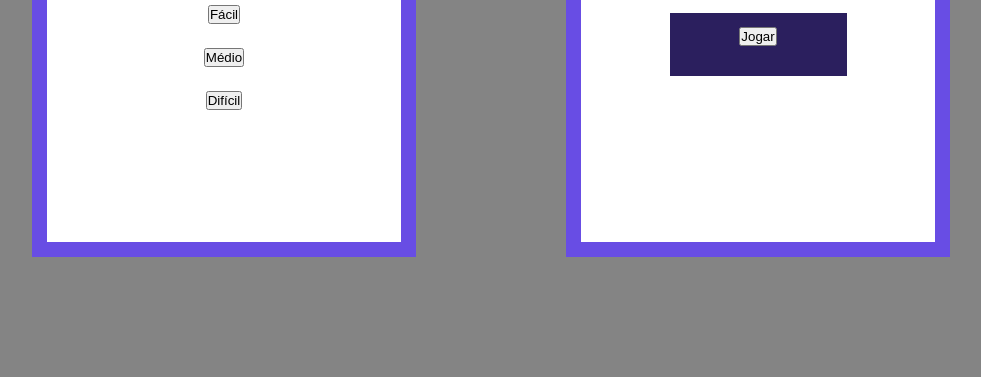
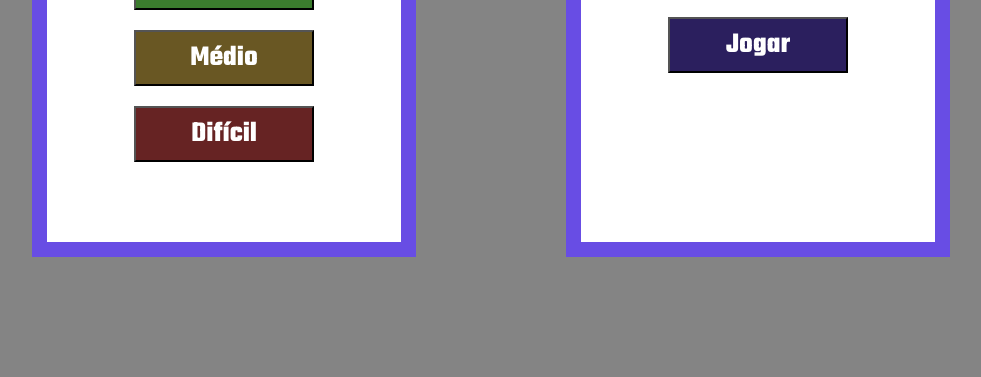
Before and after one commit to ledierguilherme/jogo-PWFE, a plain HTML site: page modoJogo.html in a window 1280 px wide. Shown: the part 423-800 px from the top of the page, without its empty margins (149-1130 px from the left). Drawn offline with Linux system fonts and the light colour scheme.

Commit message:
button modified

```diff
--- a/modoJogo.html
+++ b/modoJogo.html
@@ -29,14 +29,16 @@
 
             <div class="container-maquina">
                 <!-- <img src="" alt=""> -->
+
                 <h1>vs Máquina</h1>
                 <p>Escolha o nível do seu desafio:</p>
-                <!-- <button id="facil" onclick="//......">Fácil</button> -->
-                <a href="facil.html" class="button"><button>Fácil</button></a>
-                <!-- <button id="medio" onclick="//........">Médio</button> -->
-                <a href="medio.html" class="button"><button>Médio</button></a>
-                <!-- <button id="dificil" onclick="//........">Difícil</button> -->
-                <a href="dificil.html" class="button"><button>Difícil</button></a>
+
+                <a href="facil.html"><button class="btn_f">Fácil</button></a>
+
+                <a href="medio.html"><button class="btn_m">Médio</button></a>
+
+                <a href="dificil.html"><button class="btn_d">Difícil</button></a>
+
             </div>
 
             <div class="container-player">
@@ -44,7 +46,7 @@
                 <h1>Player vs Player</h1>
                 <p>Desafie um amigo</p>
                 <!-- <button id="Player" onclick="//........">Jogar</button> -->
-                <a href="jogo.html" class="button"><button>Jogar</button></a>
+                <a href="jogo.html"><button class="btn_j">Jogar</button></a>
             </div>
 
 
--- a/styles/modo.css
+++ b/styles/modo.css
@@ -32,52 +32,51 @@
 } */
 
 .container-maquina h1 {
-    font-size: clamp(.1em, 1em + 2vw, 4em);
+    font-size: clamp(0.1em, 1em + 2vw, 4em);
     color: #2707b6;
 }
 
 .container-maquina p {
     width: 47%;
-    font-size: clamp(.1em, 1em + .5vw, 1.2em);
+    font-size: clamp(0.1em, 1em + 0.5vw, 1.2em);
     text-align: center;
     color: #3b3b3b;
     border: 4px solid #3b3b3b;
 }
 
-.container-maquina button#facil {
+/* .container-maquina button#facil {
     width: 50%;
     height: 12%;
     background-color: #3b7c2e;
     font-family: 'Teko', sans-serif;
     font-weight: 600;
-    font-size: clamp(.0em, 1em + 1vw, 2em);
+    font-size: clamp(0em, 1em + 1vw, 2em);
+    text-decoration: none;
+    text-align: center;
+    color: white;
+} */
+
+button {
+    width: 14vw;
+    height: 7vh;
+    font-family: 'Teko', sans-serif;
+    font-weight: 600;
+    font-size: clamp(0em, 1em + 1vw, 2em);
     text-decoration: none;
     text-align: center;
     color: white;
 }
 
-.container-maquina button#medio {
-    width: 50%;
-    height: 12%;
-    background-color: #695723;
-    font-family: 'Teko', sans-serif;
-    font-weight: 600;
-    font-size: clamp(.0em, 1em + 1vw, 2em);
-    text-decoration: none;
-    text-align: center;
-    color: white;
+.btn_f {
+    background-color: #3b7c2e;
 }
 
-.container-maquina button#dificil {
-    width: 50%;
-    height: 12%;
+.btn_m {
+    background-color: #695723;
+}
+
+.btn_d {
     background-color: #662323;
-    font-family: 'Teko', sans-serif;
-    font-weight: 600;
-    font-size: clamp(.0em, 1em + 1vw, 2em);
-    text-decoration: none;
-    text-align: center;
-    color: white;
 }
 
 /* fim container maquina  */
@@ -102,33 +101,23 @@
 } */
 
 .container-player h1 {
-    font-size: clamp(.1em, 1em + 2vw, 4em);
+    font-size: clamp(0.1em, 1em + 2vw, 4em);
     color: #2707b6;
 }
 
 .container-player p {
     width: 40%;
-    font-size: clamp(.1em, 1em + .5vw, 1.2em);
+    font-size: clamp(0.1em, 1em + 0.5vw, 1.2em);
     text-align: center;
     color: #3b3b3b;
     border: 4px solid #3b3b3b;
 }
 
-.container-player .button {
-    width: 50%;
-    height: 12%;
+.btn_j {
     background-color: #2b1f5e;
-    font-family: 'Teko', sans-serif;
-    font-weight: 600;
-    font-size: clamp(.0em, 1em + 1vw, 2em);
-    text-decoration: none;
-    text-align: center;
-    color: white;
 }
 
 /* fim container player  */
-
-
 
 button:hover {
     transform: scale(1.1);
```
